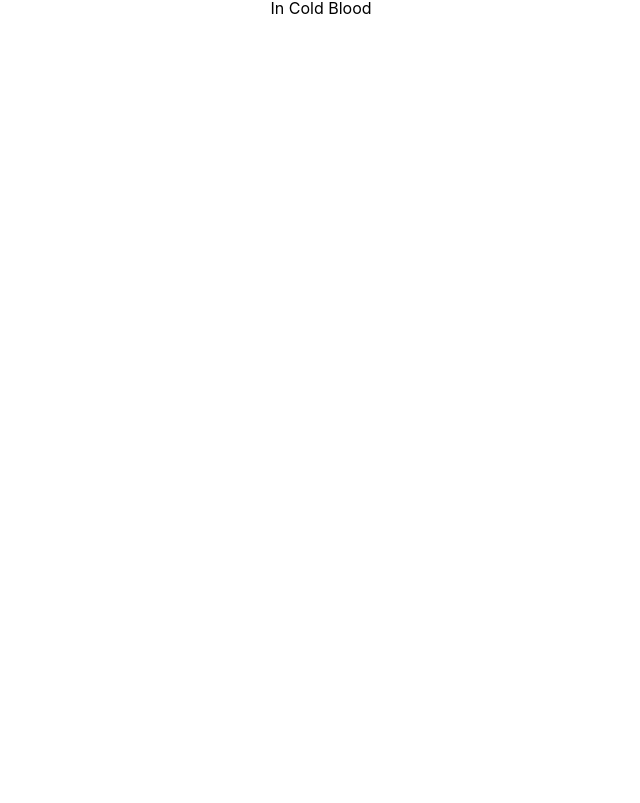
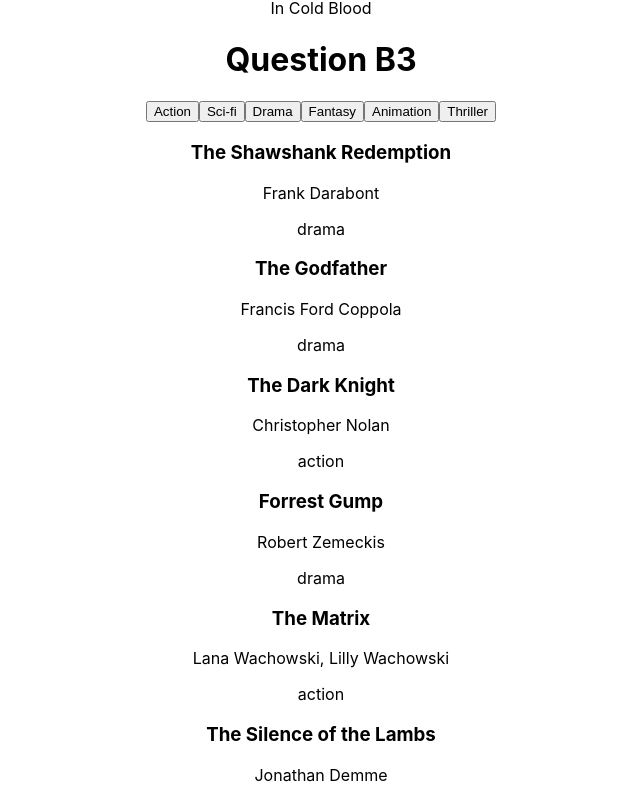
Before and after one commit to ichiragtaluja/react-filter-questions, a React (Create React App) app: page / in a window 1280 px wide. Shown: the part 4833-5636 px from the top of the page, without its empty margins (319-959 px from the left). Before the commit the page ends 4867 px from the top, so only its background shows below. Built offline with nearby package versions, Linux system fonts and the light colour scheme.

Commit message:
add practise question b3

```diff
--- a/src/App.js
+++ b/src/App.js
@@ -10,6 +10,8 @@
 import { products1 } from "./QB1/products1";
 import { books1 } from "./QB2/books1";
 import { DisplayFilteredBooks } from "./QB2/DisplayFilteredBooks";
+import { moviesData } from "./QB3/moviesData";
+import { DisplayFilteredMovies } from "./QB3/DisplayFilteredMovies";
 
 function App() {
   return (
@@ -19,6 +21,7 @@
       <DisplayMovies movies={movies} />
       <DisplayListOfFilteredProducts products={products1} />
       <DisplayFilteredBooks books={books1} />
+      <DisplayFilteredMovies movies={moviesData} />
     </div>
   );
 }
--- /dev/null
+++ b/src/QB3/DisplayFilteredMovies.js
@@ -0,0 +1,48 @@
+import { useState } from "react";
+
+export function DisplayFilteredMovies({ movies }) {
+  const [genre, setGenre] = useState();
+
+  const clickHandler = (event) => {
+    const selectedGenre = event.target.value;
+    if (selectedGenre !== genre) {
+      setGenre(() => selectedGenre);
+    } else {
+      setGenre();
+    }
+  };
+
+  const filteredMovieList = genre
+    ? movies.filter((movie) => movie.genre === genre)
+    : movies;
+  return (
+    <>
+      <h1>Question B3</h1>
+      <button onClick={clickHandler} value="action">
+        Action
+      </button>
+      <button onClick={clickHandler} value="sci-fi">
+        Sci-fi
+      </button>
+      <button onClick={clickHandler} value="drama">
+        Drama
+      </button>
+      <button onClick={clickHandler} value="fantasy">
+        Fantasy
+      </button>
+      <button onClick={clickHandler} value="animation">
+        Animation
+      </button>
+      <button onClick={clickHandler} value="thriller">
+        Thriller
+      </button>
+      {filteredMovieList.map(({ id, title, director, genre, releaseYear }) => (
+        <div key={id}>
+          <h3>{title}</h3>
+          <p>{director}</p>
+          <p>{genre}</p>
+        </div>
+      ))}
+    </>
+  );
+}
--- /dev/null
+++ b/src/QB3/moviesData.js
@@ -0,0 +1,72 @@
+export const moviesData = [
+  {
+    id: 1,
+    title: "The Shawshank Redemption",
+    director: "Frank Darabont",
+    genre: "drama",
+    releaseYear: 1994,
+  },
+  {
+    id: 2,
+    title: "The Godfather",
+    director: "Francis Ford Coppola",
+    genre: "drama",
+    releaseYear: 1972,
+  },
+  {
+    id: 3,
+    title: "The Dark Knight",
+    director: "Christopher Nolan",
+    genre: "action",
+    releaseYear: 2008,
+  },
+  {
+    id: 4,
+    title: "Forrest Gump",
+    director: "Robert Zemeckis",
+    genre: "drama",
+    releaseYear: 1994,
+  },
+  {
+    id: 5,
+    title: "The Matrix",
+    director: "Lana Wachowski, Lilly Wachowski",
+    genre: "action",
+    releaseYear: 1999,
+  },
+  {
+    id: 6,
+    title: "The Silence of the Lambs",
+    director: "Jonathan Demme",
+    genre: "thriller",
+    releaseYear: 1991,
+  },
+  {
+    id: 7,
+    title: "The Lord of the Rings: The Return of the King",
+    director: "Peter Jackson",
+    genre: "fantasy",
+    releaseYear: 2003,
+  },
+  {
+    id: 8,
+    title: "The Godfather: Part II",
+    director: "Francis Ford Coppola",
+    genre: "drama",
+    releaseYear: 1974,
+  },
+  {
+    id: 9,
+    title: "The Lion King",
+    director: "Roger Allers, Rob Minkoff",
+    genre: "animation",
+    releaseYear: 1994,
+  },
+  {
+    id: 10,
+    title: "The Terminator",
+    director: "James Cameron",
+    genre: "sci-fi",
+    releaseYear: 1984,
+  },
+];
```
